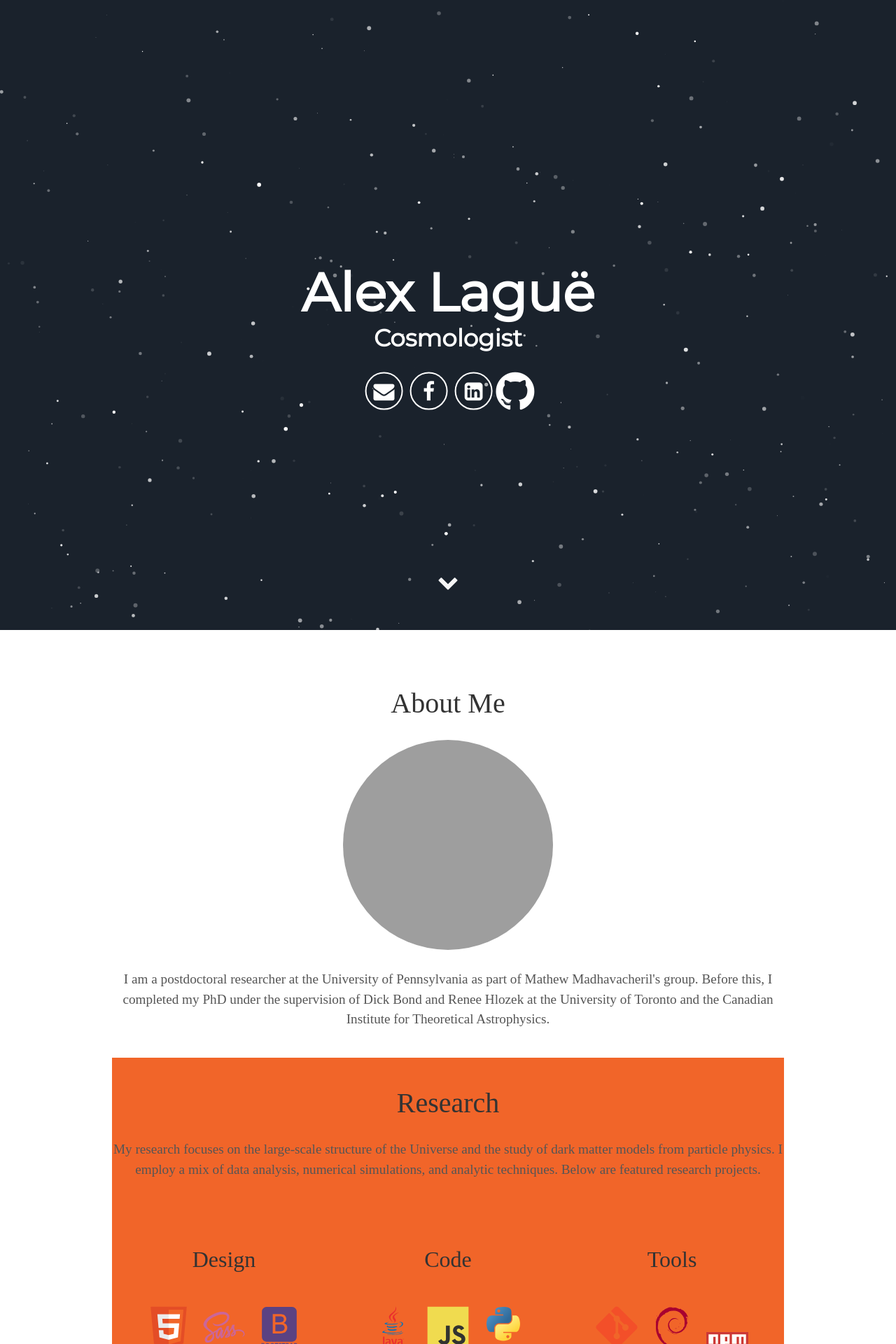
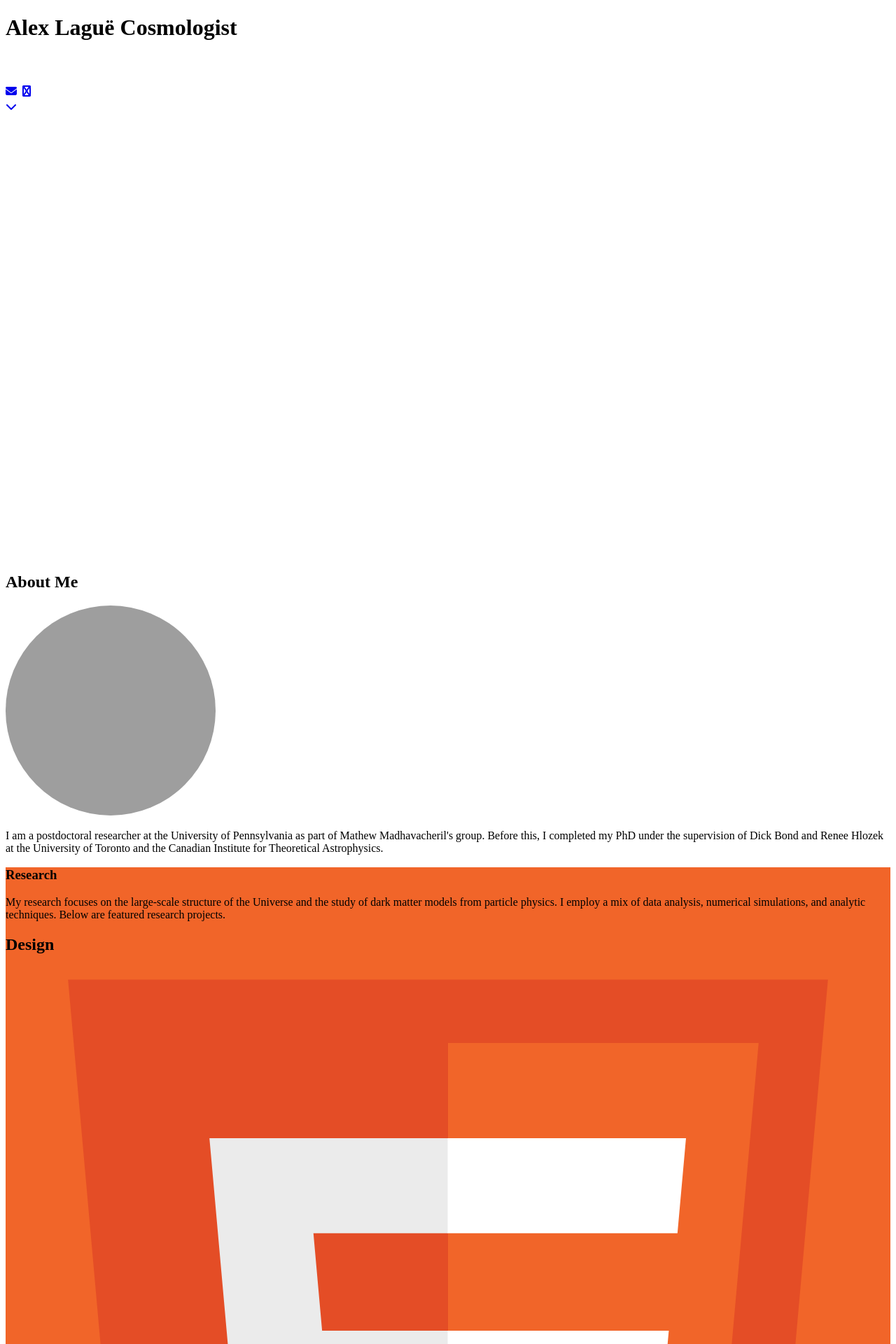
Before and after one commit to alexlague/alexlague.github.io, a Jekyll site: the page index.html, which Jekyll copies as it is, in a window 1280 px wide. Shown: the top 1920 px of the page at 70% size. Built offline with Jekyll 4.4.1, drawn with Linux system fonts in a browser that asks for light colours; nearby versions of some CDN libraries; some web fonts are replaced; grey boxes are pictures that could not be loaded.

Commit message:
icon source

```diff
--- a/index.html
+++ b/index.html
@@ -10,7 +10,8 @@
   <title>Alex Lagu&#235;</title>
   <meta name="description" content="Jekyll Theme Minimal Resume">
 
-  <link rel="stylesheet" href="/assets/css/main.css">
+  <!link rel="stylesheet" href="/assets/css/main.css">
+  <link rel="stylesheet" href="https://cdnjs.cloudflare.com/ajax/libs/font-awesome/6.1.1/css/all.min.css">
   <link rel="shortcut icon" type="image/png" href="/assets/favicon.png" >
 </head>
 
```
